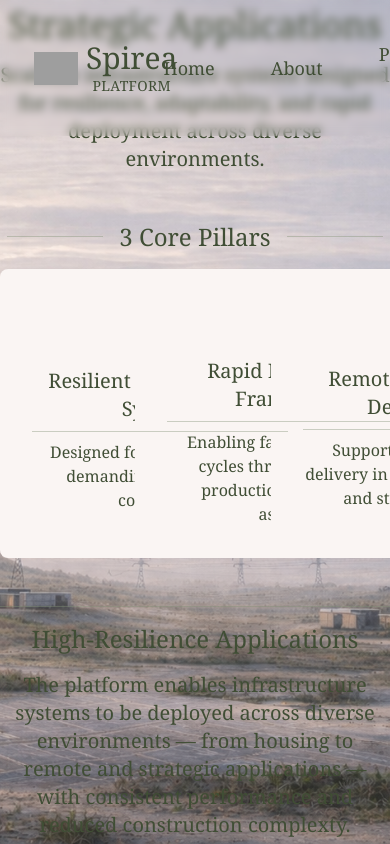
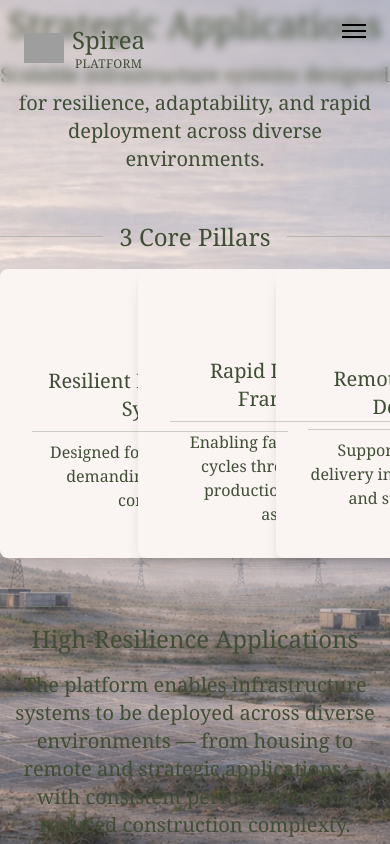
Before and after one commit to MelanieKent/spirea, a React (Create React App) app: page /strategic-applications in a window 390 px wide. Shown: the top 844 px of the page. Built offline with nearby package versions, Linux system fonts and the light colour scheme; grey boxes are pictures that could not be loaded.

Commit message:
partially implemented prototype v1 page

```diff
--- a/src/components/Navbar.jsx
+++ b/src/components/Navbar.jsx
@@ -1,23 +1,29 @@
 import { NavLink } from "react-router-dom";
 import { PrimaryButton } from "./Button";
+import { useState } from "react";
 
 export const Navbar = () => {
+  const [open, setOpen] = useState(false);
+
   const linkClass = ({ isActive }) =>
-    isActive ? "underline underline-offset-8 decoration-2" : "hover:underline underline-offset-8";
+    isActive
+      ? "underline underline-offset-8 decoration-2"
+      : "hover:underline underline-offset-8";
 
   return (
-    <div className="fixed top-0 left-0 w-full flex justify-between px-14 py-8 text-lg backdrop-blur-sm z-[9999]">
-      <div className="flex justify-center items-center hover:cursor-pointer">
+    <>
+      <div className="fixed top-0 left-0 w-full flex justify-between px-6 md:px-14 py-6 text-lg backdrop-blur-sm z-[9999]">
+        <div className="flex items-center hover:cursor-pointer">
           <img
+            className="w-10 md:w-11"
             src={`${process.env.PUBLIC_URL}/logo-transparent.png`}
-          className="w-11"
           />
           <NavLink className="mx-2" to="/">
-          <p className="text-3xl">Spirea</p>
-          <p className="text-sm tracking-wide">PLATFORM</p>
+            <p className="text-2xl md:text-3xl">Spirea</p>
+            <p className="text-xs md:text-sm tracking-wide">PLATFORM</p>
           </NavLink>
         </div>
-      <div className="flex items-center gap-14">
+        <div className="hidden md:flex items-center gap-16">
           <NavLink to="/" className={linkClass}>Home</NavLink>
           <NavLink to="/about" className={linkClass}>About</NavLink>
           <NavLink to="/prototype-v1" className={linkClass}>Prototype V1</NavLink>
@@ -27,6 +33,41 @@ export const Navbar = () => {
             <PrimaryButton>Contact Us</PrimaryButton>
           </NavLink>
         </div>
+        <button
+          className="md:hidden flex flex-col gap-1"
+          onClick={() => setOpen(true)}
+        >
+          <span className="w-6 h-[2px] bg-black"></span>
+          <span className="w-6 h-[2px] bg-black"></span>
+          <span className="w-6 h-[2px] bg-black"></span>
+        </button>
       </div>
+      {open && (
+        <div
+          className="fixed inset-0 bg-black/40 z-[9998]"
+          onClick={() => setOpen(false)}
+        />
+      )}
+      <div
+        className={`fixed top-0 right-0 h-full w-[75%] max-w-sm bg-white z-[9999] transform transition-transform duration-300 ${
+          open ? "translate-x-0" : "translate-x-full"
+        }`}
+      >
+        <div className="flex justify-end p-6">
+          <button onClick={() => setOpen(false)}>✕</button>
+        </div>
+        <div className="flex flex-col items-start gap-6 px-8">
+          <NavLink to="/" className={linkClass} onClick={() => setOpen(false)}>Home</NavLink>
+          <NavLink to="/about" className={linkClass} onClick={() => setOpen(false)}>About</NavLink>
+          <NavLink to="/prototype-v1" className={linkClass} onClick={() => setOpen(false)}>Prototype V1</NavLink>
+          <NavLink to="/strategic-applications" className={linkClass} onClick={() => setOpen(false)}>Strategic Applications</NavLink>
+          <NavLink to="/founder" className={linkClass} onClick={() => setOpen(false)}>Founder</NavLink>
+
+          <NavLink to="/contact-us" onClick={() => setOpen(false)}>
+            <PrimaryButton>Contact Us</PrimaryButton>
+          </NavLink>
+        </div>
+      </div>
+    </>
   );
 };
--- a/src/pages/Hero.jsx
+++ b/src/pages/Hero.jsx
@@ -15,7 +15,7 @@ export const Hero = () => {
     >
       <div className="h-full flex flex-col items-center justify-center text-xl">
         <h1 className="text-4xl">Integrated Platform for High-Resilience Infrastructure</h1>
-        <h4 className="mt-4 mb-14">A construction tech platform integrating additive manufacturing, bio-based materials, and modular system logic.</h4>
+        <h4 className="mt-4 mb-14">A construction tech platform integrating additive manufacturing bio-based materials, and modular system logic.</h4>
         <div
           className="flex items-center justify-center"
           style={{
--- a/src/pages/PrototypeV1.jsx
+++ b/src/pages/PrototypeV1.jsx
@@ -2,22 +2,40 @@ export const PrototypeV1 = () => {
   return (
     <>
       <div
-        className="h-screen w-screen pt-0"
+        className="h-screen w-screen pt-0 flex flex-col items-center justify-center text-xl text-left"
         style={{
           backgroundImage: `url('${process.env.PUBLIC_URL}/prototype-v1-background-p1.png')`,
           backgroundSize: "cover",
           backgroundPosition: "center"
         }}
       >
-      </div>
-      <div
-        className="h-screen w-screen pt-0"
-        style={{
-          backgroundImage: `url('${process.env.PUBLIC_URL}/prototype-v1-background-p2.png')`,
-          backgroundSize: "cover",
-          backgroundPosition: "center"
-        }}
-      >
+        <div className="flex flex-col items-start justify-center gap-48">
+          <div className="flex flex-col gap-6">
+            <h4>PROTOTYPE V1</h4>
+            <h1 className="text-4xl">Integrated Wall System <br />for Modular, Low-Carbon Construction</h1>
+            <div className="flex flex-col gap-4 max-w-[40rem]">
+              <p>Prototype V1 is an integrated wall system combining additive construction, bio-based insulation, and modular assembly within a unified construction logic.</p>
+              <p>The system is designed to enable scalable production, deliver strong climate performance, and support multiple deployment methods.</p>
+            </div>
+          </div>
+          <div className="flex flex-col gap-8">
+            <div className="grid grid-cols-3 gap-6">
+              <div className="flex flex-col justify-center items-center gap-2 w-72 bg-[#FAF5F3] rounded-lg hover:bg-[#F1EBE6] p-8 shadow-lg">
+                <img className="w-10" src={`${process.env.PUBLIC_URL}/resilient-icon.png`}/>
+                <h6>Additive Structure</h6>
+              </div>
+              <div className="flex flex-col justify-center items-center gap-2 w-72 bg-[#FAF5F3] rounded-lg hover:bg-[#F1EBE6] p-8 shadow-lg">
+                <img className="w-10" src={`${process.env.PUBLIC_URL}/rapid-icon.png`}/>
+                <h6>Bio-Based Insulation</h6>
+              </div>
+              <div className="flex flex-col justify-center items-center gap-2 w-72 bg-[#FAF5F3] rounded-lg hover:bg-[#F1EBE6] p-8 shadow-lg">
+                <img className="w-10" src={`${process.env.PUBLIC_URL}/remote-icon.png`}/>
+                <h6>Modular Assembly</h6>
+              </div>
+            </div>
+            <p className="min-width">Prototype V1 marks a step toward a scalable construction platform — <br />integrating material innovation, controlled production, and modular deployment.</p>
+          </div>
+        </div>
       </div>
     </>
   );
--- a/src/pages/StrategicApplications.jsx
+++ b/src/pages/StrategicApplications.jsx
@@ -15,24 +15,24 @@ export const StrategicApplications = () => {
         </div>
         <div className="flex flex-col gap-4">
           <div className="flex items-center justify-center gap-4">
-            <hr className="border-t border-[#829276] opacity-40 w-24"></hr>
-            <h4 className="text-2xl">3 Core Pillars</h4>
-            <hr className="border-t border-[#829276] opacity-40 w-24"></hr>
+            <hr className="border-t border-[#829276] opacity-40 w-full"></hr>
+            <h4 className="text-2xl text-nowrap">3 Core Pillars</h4>
+            <hr className="border-t border-[#829276] opacity-40 w-full"></hr>
           </div>
-          <div className="grid grid-cols-3 gap-4">
-            <div className="flex flex-col justify-center items-center gap-2 w-80 bg-[#FAF5F3] rounded-lg hover:bg-[#F1EBE6] p-8">
+          <div className="grid grid-cols-3 gap-6">
+            <div className="flex flex-col justify-center items-center gap-2 w-80 bg-[#FAF5F3] rounded-lg hover:bg-[#F1EBE6] p-8 shadow-lg">
               <img className="w-10" src={`${process.env.PUBLIC_URL}/resilient-icon.png`}/>
               <h6>Resilient Infrastructure Systems</h6>
               <hr className="border-t border-[#829276] opacity-40 w-full"></hr>
               <p className="text-base">Designed for performance in demanding climates and conditions.</p>
             </div>
-            <div className="flex flex-col justify-center items-center gap-2 w-80 bg-[#FAF5F3] rounded-lg hover:bg-[#F1EBE6] p-8">
+            <div className="flex flex-col justify-center items-center gap-2 w-80 bg-[#FAF5F3] rounded-lg hover:bg-[#F1EBE6] p-8 shadow-lg">
               <img className="w-10" src={`${process.env.PUBLIC_URL}/rapid-icon.png`}/>
               <h6>Rapid Deployment Frameworks</h6>
               <hr className="border-t border-[#829276] opacity-40 w-full"></hr>
               <p className="text-base">Enabling faster construction cycles through integrated production and modular assembly.</p>
             </div>
-            <div className="flex flex-col justify-center items-center gap-2 w-80 bg-[#FAF5F3] rounded-lg hover:bg-[#F1EBE6] p-8">
+            <div className="flex flex-col justify-center items-center gap-2 w-80 bg-[#FAF5F3] rounded-lg hover:bg-[#F1EBE6] p-8 shadow-lg">
               <img className="w-10" src={`${process.env.PUBLIC_URL}/remote-icon.png`}/>
               <h6>Remote & Distributed Development</h6>
               <hr className="border-t border-[#829276] opacity-40 w-full"></hr>
```
Lines whose indentation alone changed are shown as unchanged.
